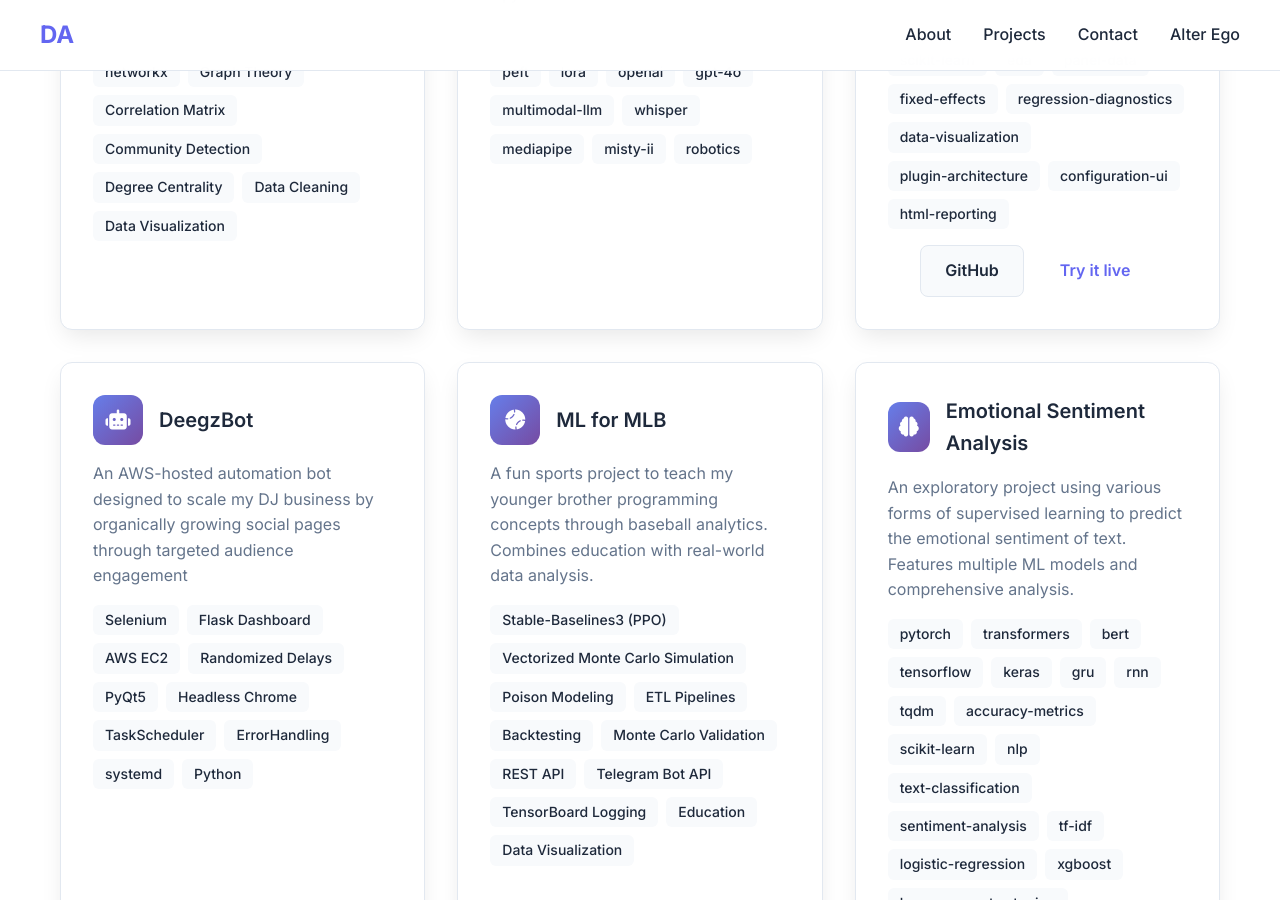
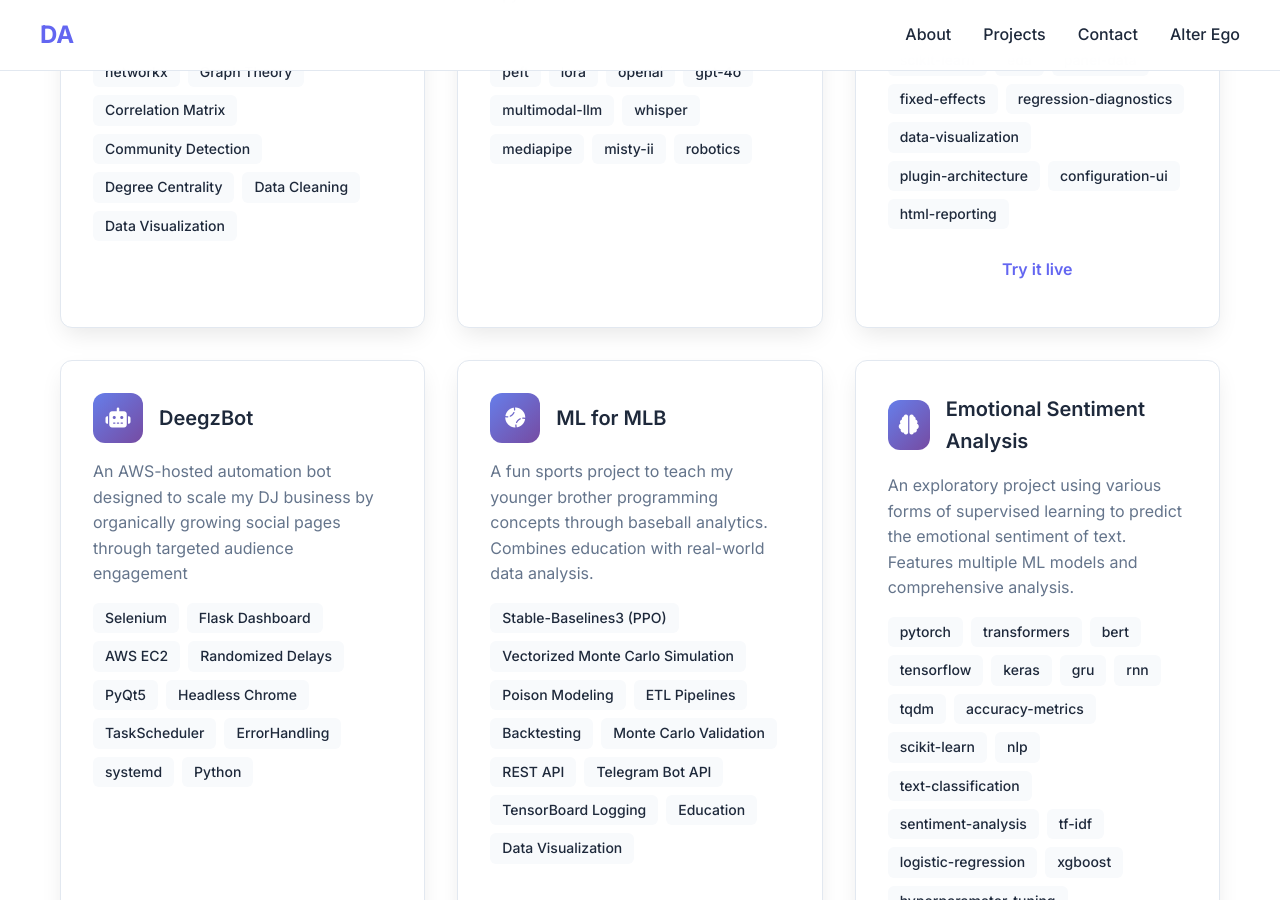
Before and after one commit to insdaguirre/insdaguirre.github.io, a Jekyll site: the page built from index.html, in a window 1280 px wide and 900 px high, scrolled down 2105 px. Built offline with Jekyll 4.4.1, drawn with Linux system fonts in a browser that asks for light colours.

Commit message:
aligning button

```diff
--- a/index.html
+++ b/index.html
@@ -155,7 +155,7 @@ description: Senior at Cornell University studying Data Science and Physics. Pas
                     <span class="tech-tag">html-reporting</span>
                 </div>
                 <div class="project-links">
-                    <a href="https://github.com/insdaguirre/InferEcon" target="_blank" class="btn btn-secondary">GitHub</a>
+
                     <a href="https://inferecon.streamlit.app/" target="_blank" class="btn btn-primary">Try it live</a>
                 </div>
             </div>
```
